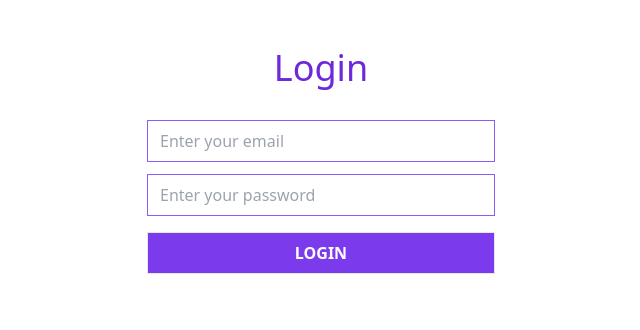
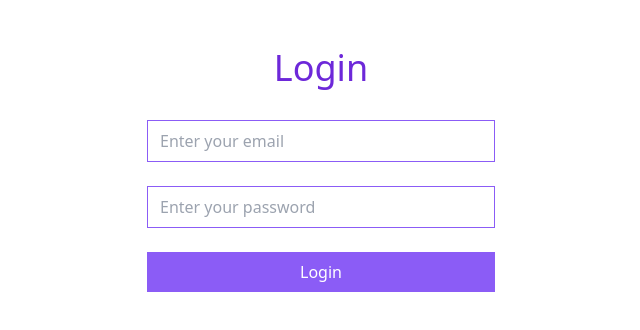
Before and after one commit to dkumza/shopping-vue, a Vue app: page / in a window 1280 px wide. Shown: the top 330 px of the page, without its empty margins (319-959 px from the left). Built offline with nearby package versions, Linux system fonts and the light colour scheme.

Commit message:
Vuelidate added for login

```diff
--- a/package.json
+++ b/package.json
@@ -9,6 +9,8 @@
     "preview": "vite preview"
   },
   "dependencies": {
+    "@vuelidate/core": "^2.0.3",
+    "@vuelidate/validators": "^2.0.4",
     "vue": "^3.3.11"
   },
   "devDependencies": {
--- a/src/components/Login.vue
+++ b/src/components/Login.vue
@@ -1,33 +1,47 @@
 <template>
   <div class=" container mx-auto p-4 w-[380px] my-8">
     <div class="text-4xl mb-8 text-center text-violet-700">Login</div>
-    <form @submit.prevent="submitForm">
+    <form class="flex flex-col" @submit.prevent="submitForm">
       <div class="flex flex-col">
-        <input class="border border-violet-500 px-3 py-2" type="email" id="email" v-model="email" placeholder="Enter your email" required>
+        <input class="border border-violet-500 px-3 py-2" type="email" id="email" v-model.trim="email" placeholder="Enter your email" >
+        <p v-if="v$.email.$error" class="text-red-500 text-xs h-6">Email is required</p>
+        <p v-else class="text-xs h-6"></p>
       </div>
-      <div class="flex flex-col mt-3">
-        <input class="border border-violet-500 px-3 py-2" type="password" id="password" v-model="password" placeholder="Enter your password" required>
+      <div class="flex flex-col">
+        <input class="border border-violet-500 px-3 py-2" type="password" id="password" v-model.trim="password" placeholder="Enter your password" >
+        <p v-if="v$.password.$error" class="text-red-500 text-xs h-6">Password is required</p>
+        <p v-else class="text-xs h-6"></p>
       </div>
-      <div class="flex justify-center mt-4">
-        <button class="border px-8 py-2 w-full bg-violet-600 text-white font-semibold hover:bg-violet-500" type="submit">LOGIN</button>
+      <div class="flex flex-col">
+        <button type="submit" class="bg-violet-500 text-white px-3 py-2">Login</button>
       </div>
     </form>
   </div>
 </template>
 
 <script>
+import { ref } from 'vue'
+import { required } from '@vuelidate/validators'
+import { useVuelidate } from '@vuelidate/core'
+
 export default {
-  data() {
-    return {
-      email: '',
-      password: ''
+  setup() {
+    const email = ref('')
+    const password = ref('')
+    const rules = { email: { required }, password: { required } }
+    const v$ = useVuelidate(rules, { email, password })
+
+    function submitForm() {
+      v$.value.$touch()
+      if (v$.value.$error) {
+        // Form is invalid
+      } else {
+        // Handle form submission here
+        console.log(`Email: ${email.value}, Password: ${password.value}`);
+      }
     }
-  },
-  methods: {
-    submitForm() {
-      // Handle form submission here
-      console.log(`Email: ${this.email}, Password: ${this.password}`);
-    }
+
+    return { email, password, v$, submitForm }
   }
 }
 </script>
```
Also changed, not shown: src/main.js (+4 -4 lines), 2 other files (tests, documents, lock files or other folders).
